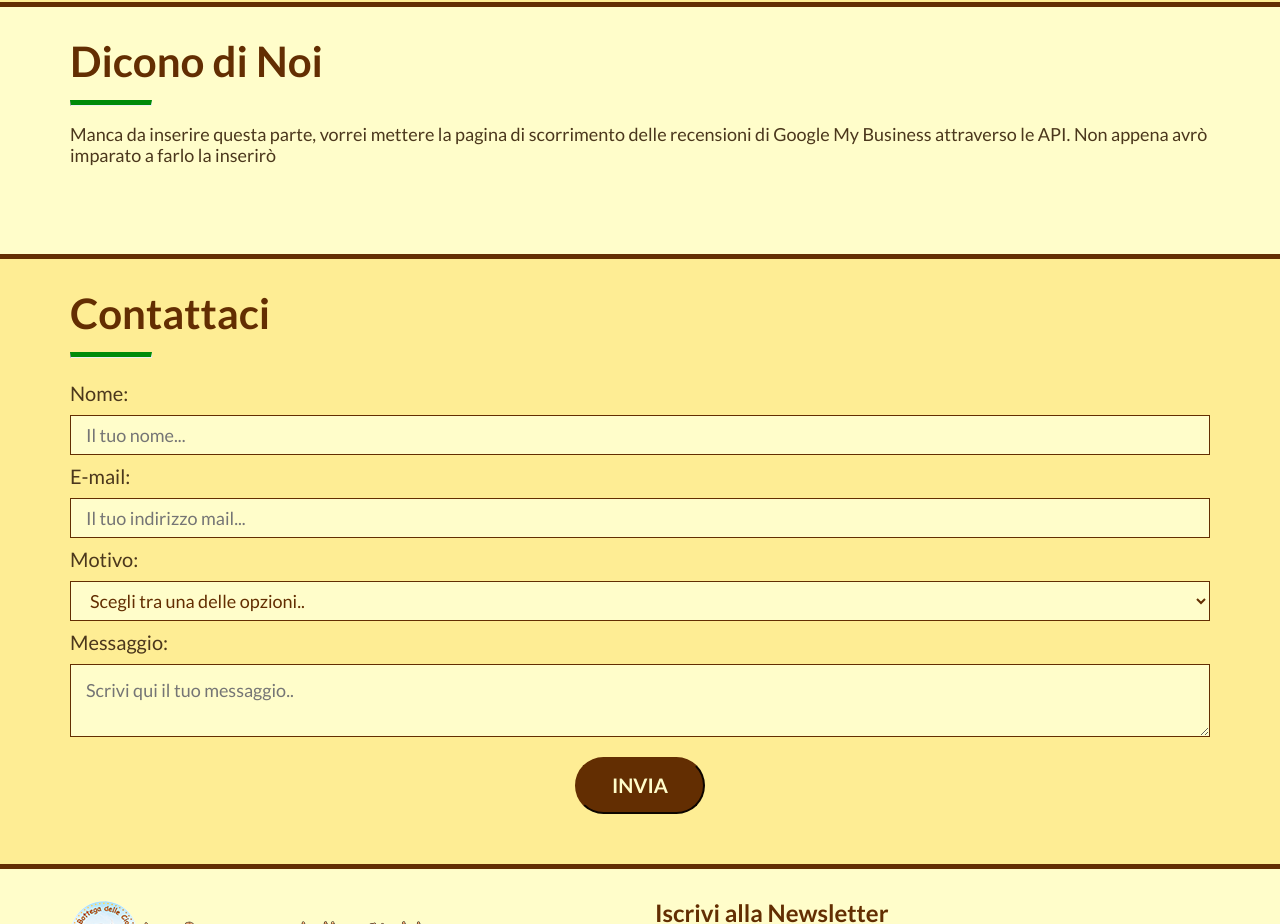
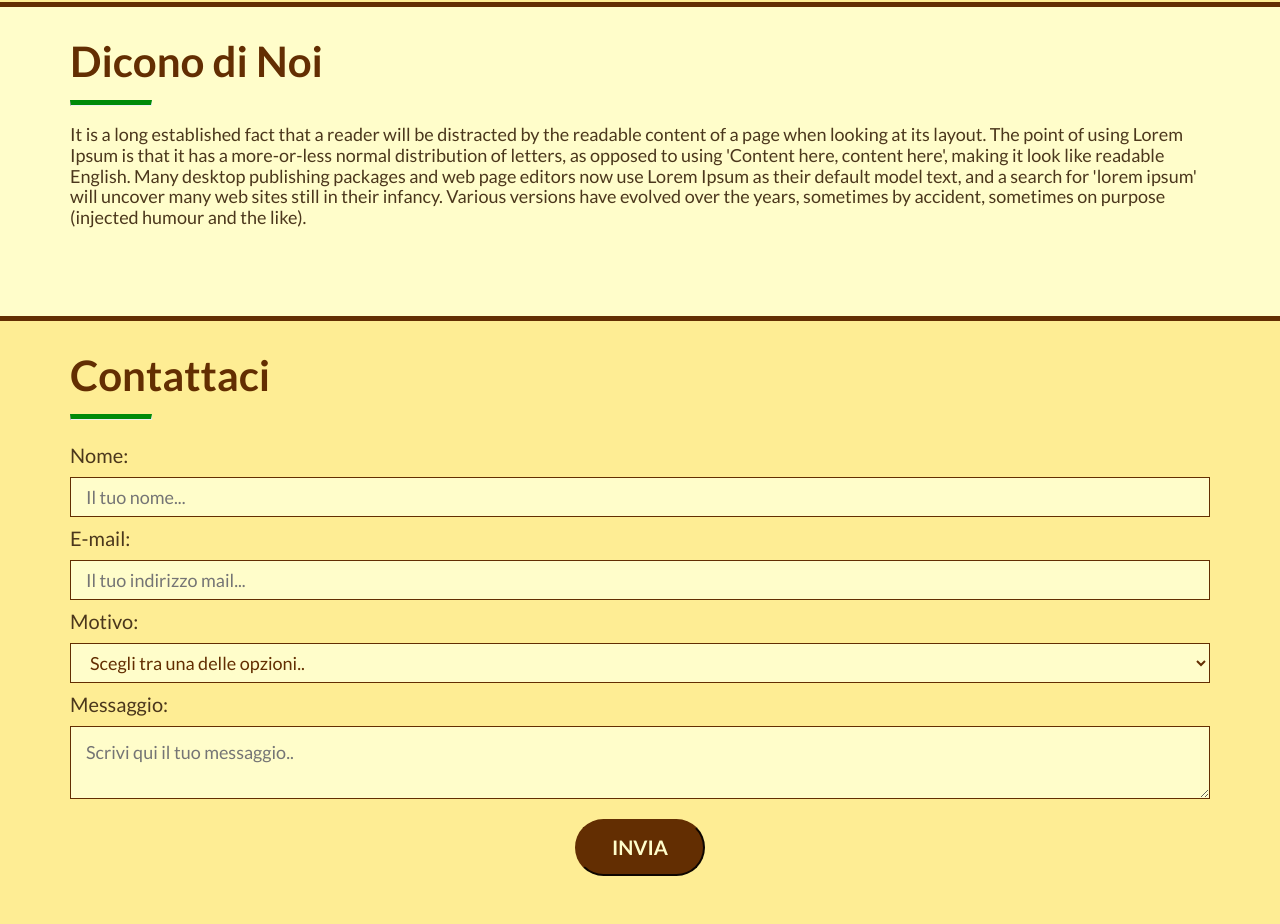
Before and after one commit to Manu021120/labottega, a plain HTML site: page index.html in a window 1280 px wide. Shown: the part 3080-4004 px from the top of the page. Drawn offline with Linux system fonts and the light colour scheme.

Commit message:
Update index.html

```diff
--- a/index.html
+++ b/index.html
@@ -143,7 +143,7 @@
                         <hr>
                     </div>
                     <div class="description">
-                        <p>Manca da inserire questa parte, vorrei mettere la pagina di scorrimento delle recensioni di Google My Business attraverso le API. Non appena avrò imparato a farlo la inserirò</p>
+                        <p>It is a long established fact that a reader will be distracted by the readable content of a page when looking at its layout. The point of using Lorem Ipsum is that it has a more-or-less normal distribution of letters, as opposed to using 'Content here, content here', making it look like readable English. Many desktop publishing packages and web page editors now use Lorem Ipsum as their default model text, and a search for 'lorem ipsum' will uncover many web sites still in their infancy. Various versions have evolved over the years, sometimes by accident, sometimes on purpose (injected humour and the like).</p>
                     </div>
                 </div>
             </section>
```
